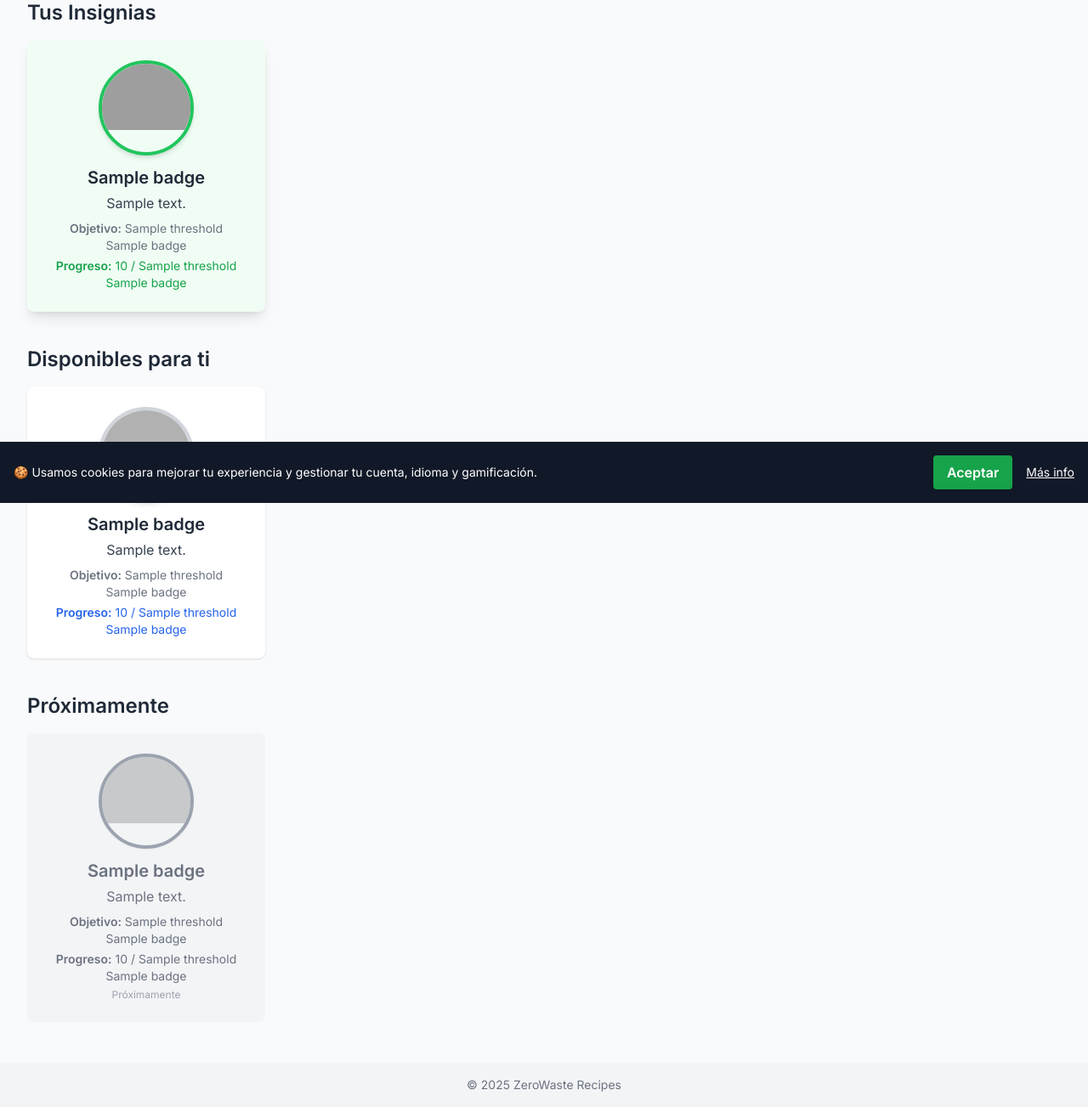
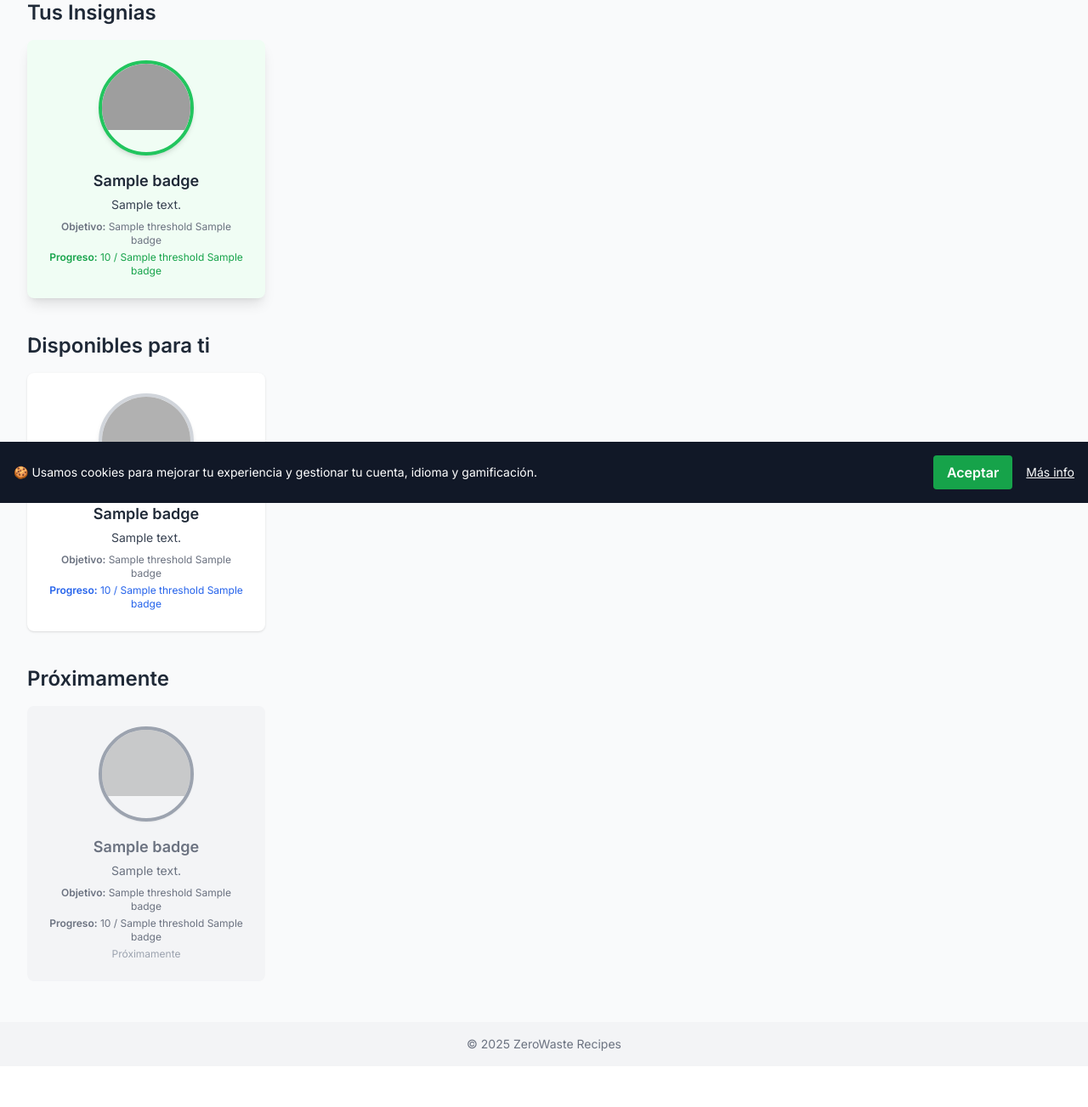
Before and after one commit to daniilabradorr/zerowaste-recipes, a Django app: template templates/recipes/badges.html in a window 1280 px wide. Shown: the part 208-1511 px from the top of the page at 85% size. After the commit the page ends 1445 px from the top, so only its background shows below. Run offline with Django 5.2, Linux system fonts and the light colour scheme; the template is opened without the code that fills it: most values are stand-ins (such as "Sample title", 1, 10 or a date in 2020); some libraries are stand-ins or nearby versions; grey boxes are pictures that could not be loaded.

Commit message:
optimizando bages

```diff
--- a/templates/recipes/badges.html
+++ b/templates/recipes/badges.html
@@ -1,16 +1,15 @@
 {% extends "base.html" %}
 {% load static i18n %}
 
-{# SEO: mejoro descripción y añado JSON-LD para buscadores #}
+{# SEO: descripción mejorada y JSON-LD para buscadores #}
 {% block head_extra %}
-  <meta name="description"
-        content="{% trans "Gestiona tus insignias: las ganadas, disponibles y próximas, y descubre cómo subir de nivel con ZeroWaste Recipes." %}">
+  <meta name="description" content="{% trans "Gestiona tus insignias: ganadas, disponibles y próximas. Incrementa tu impacto sostenible." %}">
   <script type="application/ld+json">
   {
     "@context": "https://schema.org",
     "@type": "WebPage",
     "name": "{% trans "Mis Insignias" %}",
-    "description": "{% trans "Página para ver tus insignias ganadas, explorar nuevas y conocer las próximas recompensas." %}"
+    "description": "{% trans "Explora las insignias que has ganado, descubre nuevas y mira las próximas recompensas en ZeroWaste Recipes." %}"
   }
   </script>
 {% endblock %}
@@ -18,129 +17,94 @@
 {% block title %}{% trans "Mis Insignias" %}{% endblock %}
 
 {% block content %}
-<section id="badges-overview"
-         role="region"
-         aria-labelledby="badges-overview-heading"
-         class="container mx-auto px-4 py-6">
-  <h1 id="badges-overview-heading" class="text-2xl md:text-3xl font-serif text-primary mb-6">
-    {% trans "Mis Insignias" %}
-  </h1>
+<section id="badges-overview" role="region" aria-labelledby="badges-overview-heading" class="container mx-auto px-4 py-6">
+  <h1 id="badges-overview-heading" class="text-2xl md:text-3xl font-serif text-primary mb-6">{% trans "Mis Insignias" %}</h1>
 
-  {# — Insignias Ganadas — #}
-  <div class="mb-10" role="region" aria-labelledby="owned-badges-heading">
-    <h2 id="owned-badges-heading" class="text-xl md:text-2xl font-semibold mb-4">
-      {% trans "Tus Insignias" %}
-    </h2>
+  <!-- Insignias Ganadas -->
+  <div role="region" aria-labelledby="owned-badges-heading" class="mb-10">
+    <h2 id="owned-badges-heading" class="text-xl md:text-2xl font-semibold mb-4">{% trans "Tus Insignias" %}</h2>
     {% if owned_badges %}
-      <div class="grid grid-cols-1 sm:grid-cols-2 md:grid-cols-4 gap-6 md:gap-8">
+      <div class="grid grid-cols-1 sm:grid-cols-2 md:grid-cols-4 gap-8">
         {% for badge in owned_badges %}
-          <article class="bg-green-50 p-4 md:p-6 rounded-lg shadow-lg flex flex-col items-center text-center"
-                   role="article">
-            <div class="w-24 h-24 md:w-28 md:h-28 mb-3 rounded-full overflow-hidden border-4 border-green-500 shadow-md">
+          <article class="bg-green-50 p-6 rounded-lg shadow-lg flex flex-col items-center text-center">
+            <div class="w-28 h-28 mb-4 rounded-full overflow-hidden border-4 border-green-500 shadow-md">
               <picture>
                 <source srcset="{% static 'img/badges/'|add:badge.name|add:'.webp' %}" type="image/webp">
                 <img src="{% static 'img/badges/'|add:badge.name|add:'.png' %}"
-                     alt="{% trans "Insignia " %}{{ badge.name }}{% trans " obtenida" %}"
+                     alt="{% trans "Insignia" %} {{ badge.name }} {% trans "obtenida" %}"
                      width="112" height="112"
-                     loading="lazy"
-                     decoding="async"
-                     class="object-contain">
+                     loading="lazy" decoding="async"
+                     class="max-w-full max-h-full object-contain">
               </picture>
             </div>
-            <h3 class="font-bold text-lg md:text-xl mb-1">{{ badge.name }}</h3>
-            <p class="text-sm md:text-base text-gray-700 mb-2">{{ badge.description|safe }}</p>
-            <div class="text-xs md:text-sm text-gray-500 mb-1">
-              <strong>{% trans "Objetivo:" %}</strong> {{ badge.threshold }} {{ badge.unit_label }}
-            </div>
-            <div class="text-xs md:text-sm text-green-600 font-medium">
-              <strong>{% trans "Progreso:" %}</strong> {{ badge.progress }} / {{ badge.threshold }} {{ badge.unit_label }}
-            </div>
+            <h3 class="font-bold text-lg mb-1">{{ badge.name }}</h3>
+            <p class="text-sm text-gray-700 mb-2">{{ badge.description|safe }}</p>
+            <p class="text-xs text-gray-500 mb-1"><strong>{% trans "Objetivo:" %}</strong> {{ badge.threshold }} {{ badge.unit_label }}</p>
+            <p class="text-xs text-green-600 font-medium"><strong>{% trans "Progreso:" %}</strong> {{ badge.progress }} / {{ badge.threshold }} {{ badge.unit_label }}</p>
           </article>
         {% endfor %}
       </div>
     {% else %}
-      <p class="text-gray-600 text-sm md:text-base">
-        {% trans "Aún no has ganado ninguna insignia." %}
-      </p>
+      <p class="text-gray-600 text-sm md:text-base">{% trans "Aún no has ganado ninguna insignia." %}</p>
     {% endif %}
   </div>
 
-  {# — Insignias Disponibles — #}
-  <div class="mb-10" role="region" aria-labelledby="available-badges-heading">
-    <h2 id="available-badges-heading" class="text-xl md:text-2xl font-semibold mb-4">
-      {% trans "Disponibles para ti" %}
-    </h2>
+  <!-- Insignias Disponibles -->
+  <div role="region" aria-labelledby="available-badges-heading" class="mb-10">
+    <h2 id="available-badges-heading" class="text-xl md:text-2xl font-semibold mb-4">{% trans "Disponibles para ti" %}</h2>
     {% if available_badges %}
-      <div class="grid grid-cols-1 sm:grid-cols-2 md:grid-cols-4 gap-6 md:gap-8">
+      <div class="grid grid-cols-1 sm:grid-cols-2 md:grid-cols-4 gap-8">
         {% for badge in available_badges %}
-          <article class="bg-white p-4 md:p-6 rounded-lg shadow hover:shadow-lg transition flex flex-col items-center text-center"
-                   role="article">
-            <div class="w-24 h-24 md:w-28 md:h-28 mb-3 rounded-full overflow-hidden border-4 border-gray-300 shadow-md">
+          <article class="bg-white p-6 rounded-lg shadow hover:shadow-lg transition flex flex-col items-center text-center">
+            <div class="w-28 h-28 mb-4 rounded-full overflow-hidden border-4 border-gray-300 shadow-md">
               <picture>
                 <source srcset="{% static 'img/badges/'|add:badge.name|add:'.webp' %}" type="image/webp">
                 <img src="{% static 'img/badges/'|add:badge.name|add:'.png' %}"
-                     alt="{% trans "Insignia " %}{{ badge.name }}{% trans " disponible" %}"
+                     alt="{% trans "Insignia" %} {{ badge.name }} {% trans "disponible" %}"
                      width="112" height="112"
-                     loading="lazy"
-                     decoding="async"
-                     class="object-contain opacity-80">
+                     loading="lazy" decoding="async"
+                     class="max-w-full max-h-full object-contain opacity-80">
               </picture>
             </div>
-            <h3 class="font-bold text-lg md:text-xl mb-1">{{ badge.name }}</h3>
-            <p class="text-sm md:text-base text-gray-700 mb-2">{{ badge.description|safe }}</p>
-            <div class="text-xs md:text-sm text-gray-500 mb-1">
-              <strong>{% trans "Objetivo:" %}</strong> {{ badge.threshold }} {{ badge.unit_label }}
-            </div>
-            <div class="text-xs md:text-sm text-blue-600 font-medium">
-              <strong>{% trans "Progreso:" %}</strong> {{ badge.progress }} / {{ badge.threshold }} {{ badge.unit_label }}
-            </div>
+            <h3 class="font-bold text-lg mb-1">{{ badge.name }}</h3>
+            <p class="text-sm text-gray-700 mb-2">{{ badge.description|safe }}</p>
+            <p class="text-xs text-gray-500 mb-1"><strong>{% trans "Objetivo:" %}</strong> {{ badge.threshold }} {{ badge.unit_label }}</p>
+            <p class="text-xs text-blue-600 font-medium"><strong>{% trans "Progreso:" %}</strong> {{ badge.progress }} / {{ badge.threshold }} {{ badge.unit_label }}</p>
           </article>
         {% endfor %}
       </div>
     {% else %}
-      <p class="text-gray-600 text-sm md:text-base">
-        {% trans "No hay insignias nuevas disponibles." %}
-      </p>
+      <p class="text-gray-600 text-sm md:text-base">{% trans "No hay insignias nuevas disponibles." %}</p>
     {% endif %}
   </div>
 
-  {# — Próximamente — #}
+  <!-- Próximamente -->
   <div role="region" aria-labelledby="coming-soon-heading">
-    <h2 id="coming-soon-heading" class="text-xl md:text-2xl font-semibold mb-4">
-      {% trans "Próximamente" %}
-    </h2>
+    <h2 id="coming-soon-heading" class="text-xl md:text-2xl font-semibold mb-4">{% trans "Próximamente" %}</h2>
     {% if coming_soon %}
-      <div class="grid grid-cols-1 sm:grid-cols-2 md:grid-cols-4 gap-6 md:gap-8">
+      <div class="grid grid-cols-1 sm:grid-cols-2 md:grid-cols-4 gap-8">
         {% for badge in coming_soon %}
-          <article class="bg-gray-100 p-4 md:p-6 rounded-lg flex flex-col items-center text-center"
-                   role="article">
-            <div class="w-24 h-24 md:w-28 md:h-28 mb-3 rounded-full overflow-hidden border-4 border-gray-400 shadow-sm">
+          <article class="bg-gray-100 p-6 rounded-lg flex flex-col items-center text-center">
+            <div class="w-28 h-28 mb-4 rounded-full overflow-hidden border-4 border-gray-400 shadow-sm">
               <picture>
                 <source srcset="{% static 'img/badges/'|add:badge.name|add:'.webp' %}" type="image/webp">
                 <img src="{% static 'img/badges/'|add:badge.name|add:'.png' %}"
-                     alt="{% trans "Insignia " %}{{ badge.name }}{% trans " próximamente" %}"
+                     alt="{% trans "Insignia" %} {{ badge.name }} {% trans "próximamente" %}"
                      width="112" height="112"
-                     loading="lazy"
-                     decoding="async"
-                     class="object-contain opacity-50">
+                     loading="lazy" decoding="async"
+                     class="max-w-full max-h-full object-contain opacity-50">
               </picture>
             </div>
-            <h3 class="font-bold text-lg md:text-xl text-gray-500 mb-1">{{ badge.name }}</h3>
-            <p class="text-sm md:text-base text-gray-500 mb-2">{{ badge.description|safe }}</p>
-            <div class="text-xs md:text-sm text-gray-500 mb-1">
-              <strong>{% trans "Objetivo:" %}</strong> {{ badge.threshold }} {{ badge.unit_label }}
-            </div>
-            <div class="text-xs md:text-sm text-gray-500 font-medium">
-              <strong>{% trans "Progreso:" %}</strong> {{ badge.progress }} / {{ badge.threshold }} {{ badge.unit_label }}
-            </div>
+            <h3 class="font-bold text-lg text-gray-500 mb-1">{{ badge.name }}</h3>
+            <p class="text-sm text-gray-500 mb-2">{{ badge.description|safe }}</p>
+            <p class="text-xs text-gray-500 mb-1"><strong>{% trans "Objetivo:" %}</strong> {{ badge.threshold }} {{ badge.unit_label }}</p>
+            <p class="text-xs text-gray-500 font-medium"><strong>{% trans "Progreso:" %}</strong> {{ badge.progress }} / {{ badge.threshold }} {{ badge.unit_label }}</p>
             <p class="text-xs text-gray-400 mt-1">{% trans "Próximamente" %}</p>
           </article>
         {% endfor %}
       </div>
     {% else %}
-      <p class="text-gray-600 text-sm md:text-base">
-        {% trans "No hay insignias próximamente." %}
-      </p>
+      <p class="text-gray-600 text-sm md:text-base">{% trans "No hay insignias próximamente." %}</p>
     {% endif %}
   </div>
 </section>
```
